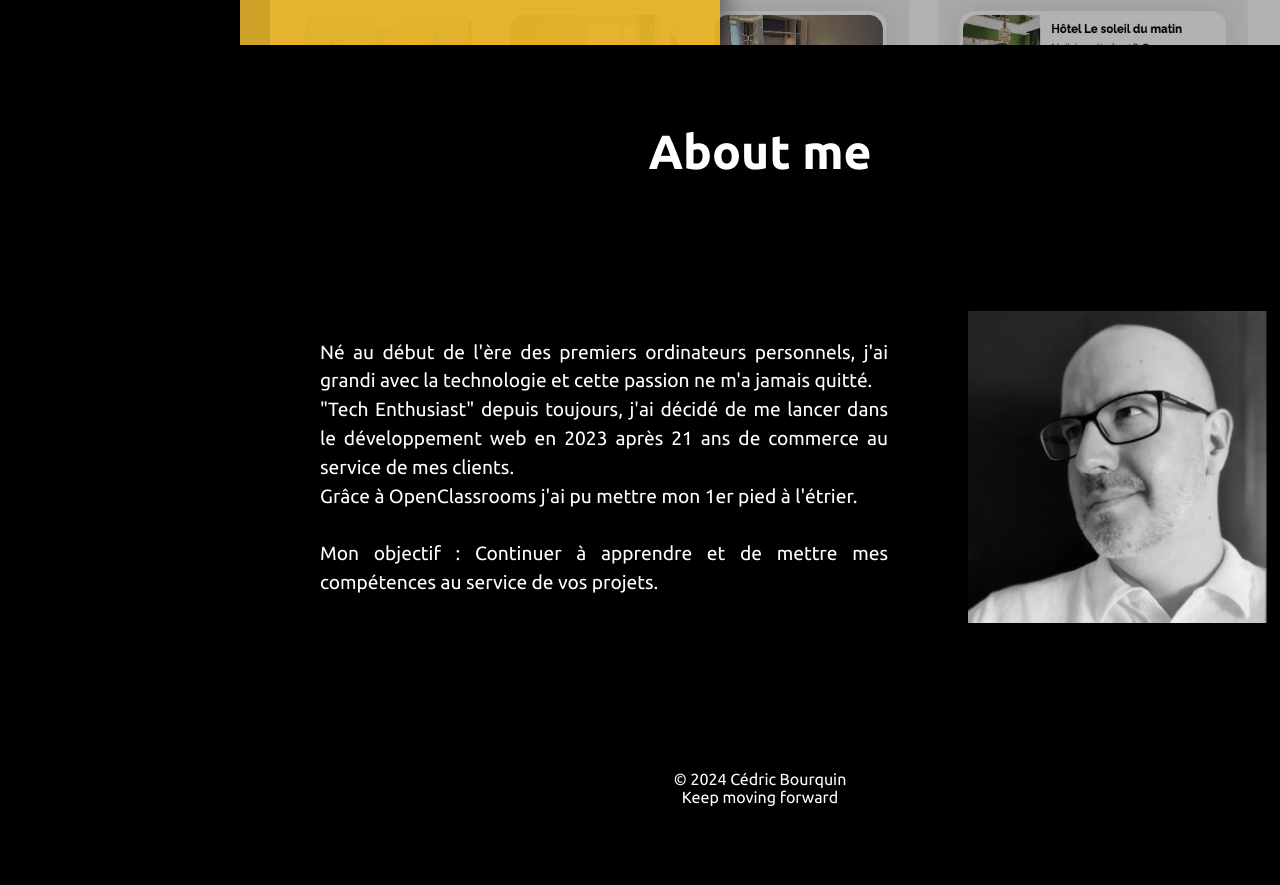
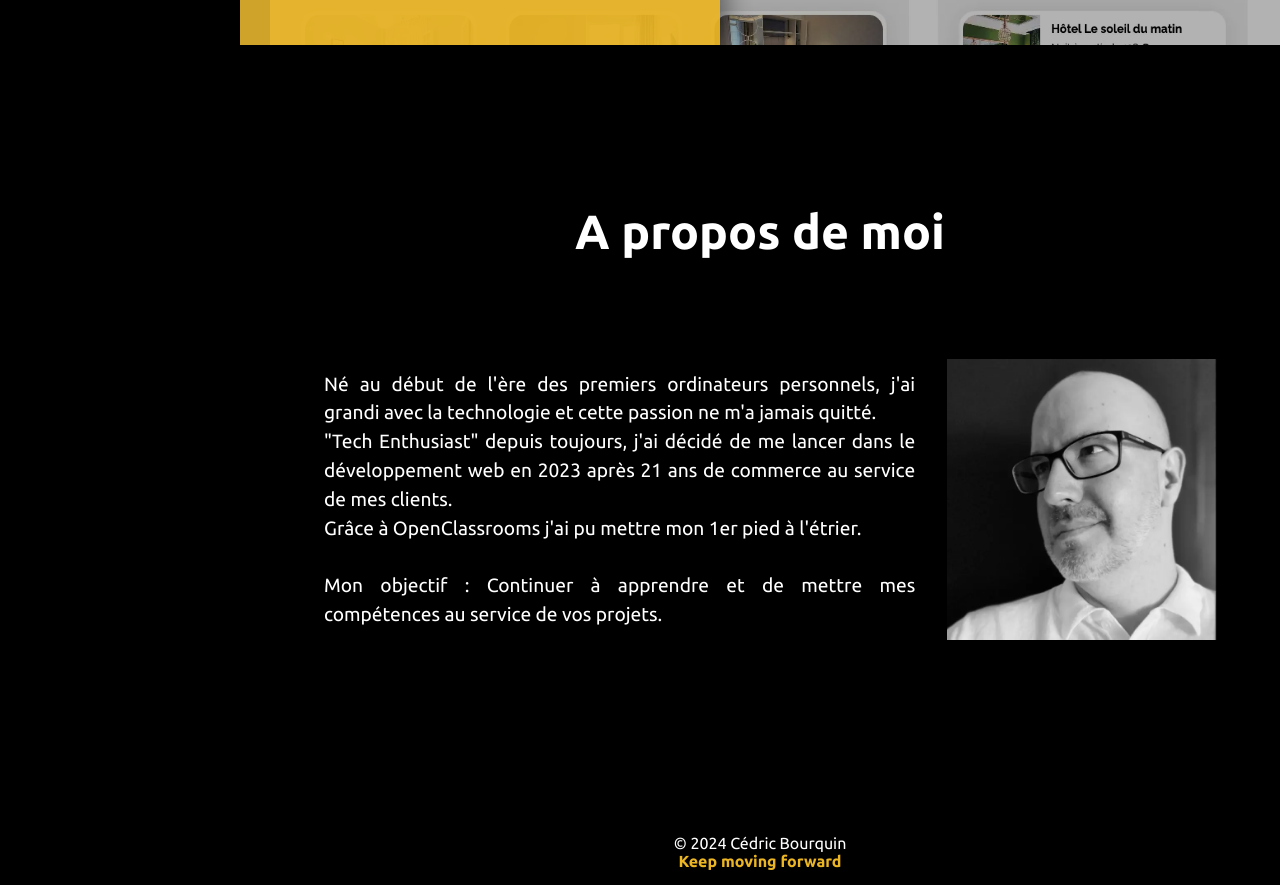
Before and after one commit to ginx836/ginxdev-portfolio, a React (Vite) app: page / in a window 1280 px wide. Shown: the part 1200-2085 px from the top of the page. Before the commit the page ends 2021 px from the top, so only its background shows below. Built offline with nearby package versions, Linux system fonts and the light colour scheme.

Commit message:
Update Footer
Update style footer.scss
Minor update about.scss

```diff
--- a/src/components/About/About.jsx
+++ b/src/components/About/About.jsx
@@ -16,7 +16,7 @@ const About = ({title, text, img}) => {
 
 About.propTypes = {
   title: PropTypes.string.isRequired,
-  text: PropTypes.string.isRequired,
+  text: PropTypes.object.isRequired,
   img: PropTypes.string.isRequired,
 }
 
--- a/src/components/About/about.scss
+++ b/src/components/About/about.scss
@@ -4,12 +4,11 @@
   display: flex;
   flex-direction: column;
   align-items: center;
-  margin-bottom: $margin-xlarge;
+  margin-bottom: $margin-xxlarge;
 }
 
 .about__title {
   @include title;
-  margin-bottom: $margin-xlarge;
 }
 
 .about__content {
@@ -18,7 +17,7 @@
 
   @media screen and (max-width: $breakpoint-xlarge),
          screen and (max-width: $breakpoint-medium) {
-    width: 100%;
+    width: 90%;
   }
 
   @media screen and (max-width: $breakpoint-large) {
@@ -37,6 +36,11 @@
   font-size: $font-size-medium;
   text-align: justify;
 
+  @media screen and (max-width: $breakpoint-xlarge) {
+    padding: $margin-large;
+
+  }
+
   @media screen and (max-width: $breakpoint-large),
          screen and (max-width: $breakpoint-medium) {
     width: 90%;
@@ -46,7 +50,7 @@
 
   @media screen and (max-width: $breakpoint-small) {
     width: 100%;
-    padding: $margin-large;
+    padding: $margin-large $margin-small;
   }
 }
 
--- a/src/components/Footer/Footer.jsx
+++ b/src/components/Footer/Footer.jsx
@@ -4,7 +4,7 @@ const Footer = () => {
   return (
     <footer className="footer">
       <p className="footer__text">© 2024 Cédric Bourquin</p>
-      <p className="footer__text">Keep moving forward</p>
+      <p className="footer__subtext">Keep moving forward</p>
     </footer>
   )
 }
--- a/src/components/Footer/footer.scss
+++ b/src/components/Footer/footer.scss
@@ -9,5 +9,18 @@
   &__text {
     @include flex-column-center-center;
     color: white;
+
+    @media screen and (max-width: $breakpoint-small) {
+      font-size: $font-size-small;
+    }
+  }
+
+  &__subtext {
+    color: $color-tertiary;
+    font-weight: 700;
+
+    @media screen and (max-width: $breakpoint-small) {
+      font-size: $font-size-small;
+    }
   }
 }
--- a/src/components/ProjectsWrapper/projects.scss
+++ b/src/components/ProjectsWrapper/projects.scss
@@ -16,5 +16,5 @@
 }
 
 .wrapper {
-  margin: $margin-xlarge;
+  margin-bottom: $margin-xxlarge;
 }
--- a/src/pages/Home.jsx
+++ b/src/pages/Home.jsx
@@ -14,7 +14,7 @@ const Home = () => {
         title="GINXDEV."
         text={
           <>
-            Bonjour, je suis Cédric Bourquin, développeur web orienté. <br />
+            Bonjour, je suis Cédric Bourquin, développeur web orienté Front-End. <br />
             Mon objectif est de vous aider à réaliser vos projets web. <br />
           </>
         }
@@ -24,12 +24,20 @@ const Home = () => {
       />
       <Projects />
       <About
-        title="About me"
+        title="A propos de moi"
         text={
           <>
-            Né au début de l&apos;ère des premiers ordinateurs personnels, j&apos;ai grandi avec la technologie et cette passion ne m&apos;a jamais quitté.
-            <br /> &quot;Tech Enthusiast&quot; depuis toujours, j&apos;ai décidé de me lancer dans le développement web en 2023 après 21 ans de commerce au service de mes clients.
-            <br /> Grâce à OpenClassrooms j&apos;ai pu mettre mon 1er pied à l&apos;étrier.<br/><br/> Mon objectif : Continuer à apprendre et de mettre mes compétences au service de vos projets.
+            Né au début de l&apos;ère des premiers ordinateurs personnels,
+            j&apos;ai grandi avec la technologie et cette passion ne m&apos;a
+            jamais quitté.
+            <br /> &quot;Tech Enthusiast&quot; depuis toujours, j&apos;ai décidé
+            de me lancer dans le développement web en 2023 après 21 ans de
+            commerce au service de mes clients.
+            <br /> Grâce à OpenClassrooms j&apos;ai pu mettre mon 1er pied à
+            l&apos;étrier.
+            <br />
+            <br /> Mon objectif : Continuer à apprendre et de mettre mes
+            compétences au service de vos projets.
           </>
         }
         img={ProfilPicture}
--- a/src/styles/utils/mixins.scss
+++ b/src/styles/utils/mixins.scss
@@ -27,6 +27,7 @@
 @mixin title {
   font-size: $font-size-xlarge;
   font-weight: $font-weight-bold;
+  margin-bottom: $margin-xlarge;
 }
 
 @mixin link {
--- a/src/styles/utils/variables.scss
+++ b/src/styles/utils/variables.scss
@@ -10,11 +10,13 @@ $margin-small: 1rem;
 $margin-medium: 1.5rem;
 $margin-large: 2rem;
 $margin-xlarge: 5rem;
+$margin-xxlarge: 10rem;
 
 $margin-header: 15rem;
 $margin-header-mobile: 6rem;
 
 /* Fonts */
+$font-size-small: 0.8rem;
 $font-size-default: 1rem;
 $font-size-medium: 1.2rem;
 $font-size-large: 1.5rem;
```
Also changed, not shown: src/components/Hero/Hero.jsx (+9 -0 lines), src/components/utils/Button/Button.jsx (+7 -1 lines).
